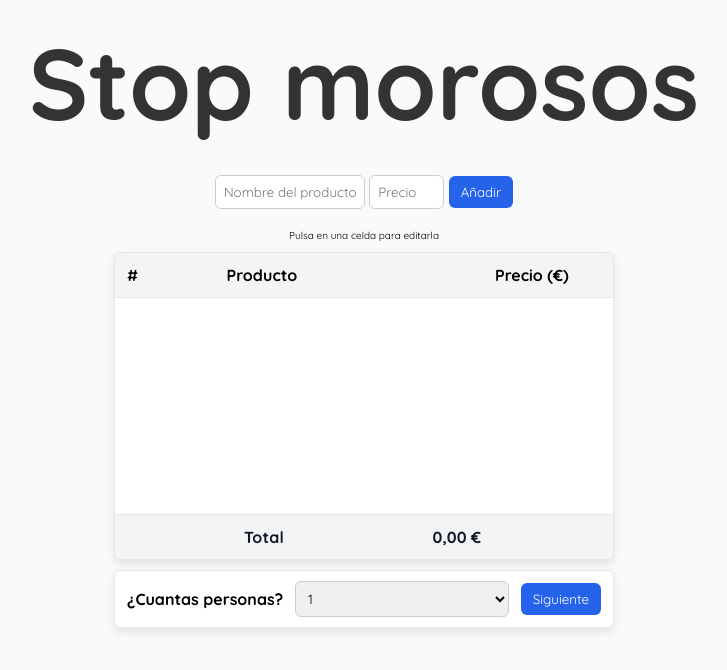
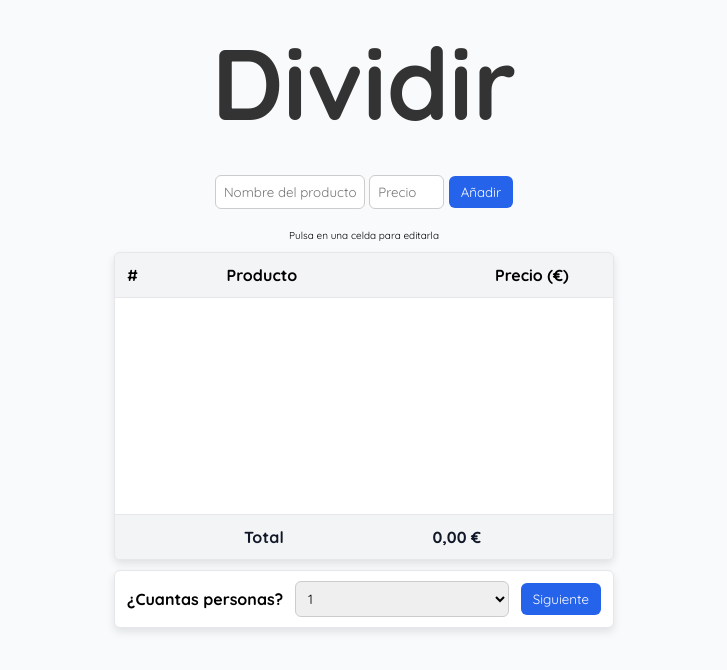
Before and after one commit to Iker-Muniozguren/dividir, a plain HTML site: page index.html in a window 1280 px wide. Shown: the whole page, without its empty margins (276-1003 px from the left). Drawn offline with Linux system fonts and the light colour scheme.

Commit message:
Change title and header to 'Dividir'

```diff
--- a/index.html
+++ b/index.html
@@ -4,14 +4,14 @@
 <head>
     <meta charset="UTF-8">
     <meta name="viewport" content="width=device-width, initial-scale=1.0">
-    <title>Stop morosos</title>
+    <title>Dividir</title>
     <link rel="stylesheet" href="styles.css">
     <script src="script.js" defer></script>
 </head>
 
 <body>
     <main>
-        <h1>Stop morosos</h1>
+        <h1>Dividir</h1>
 
         <!-- Formulario para añadir productos -->
         <form id="productForm">
```
